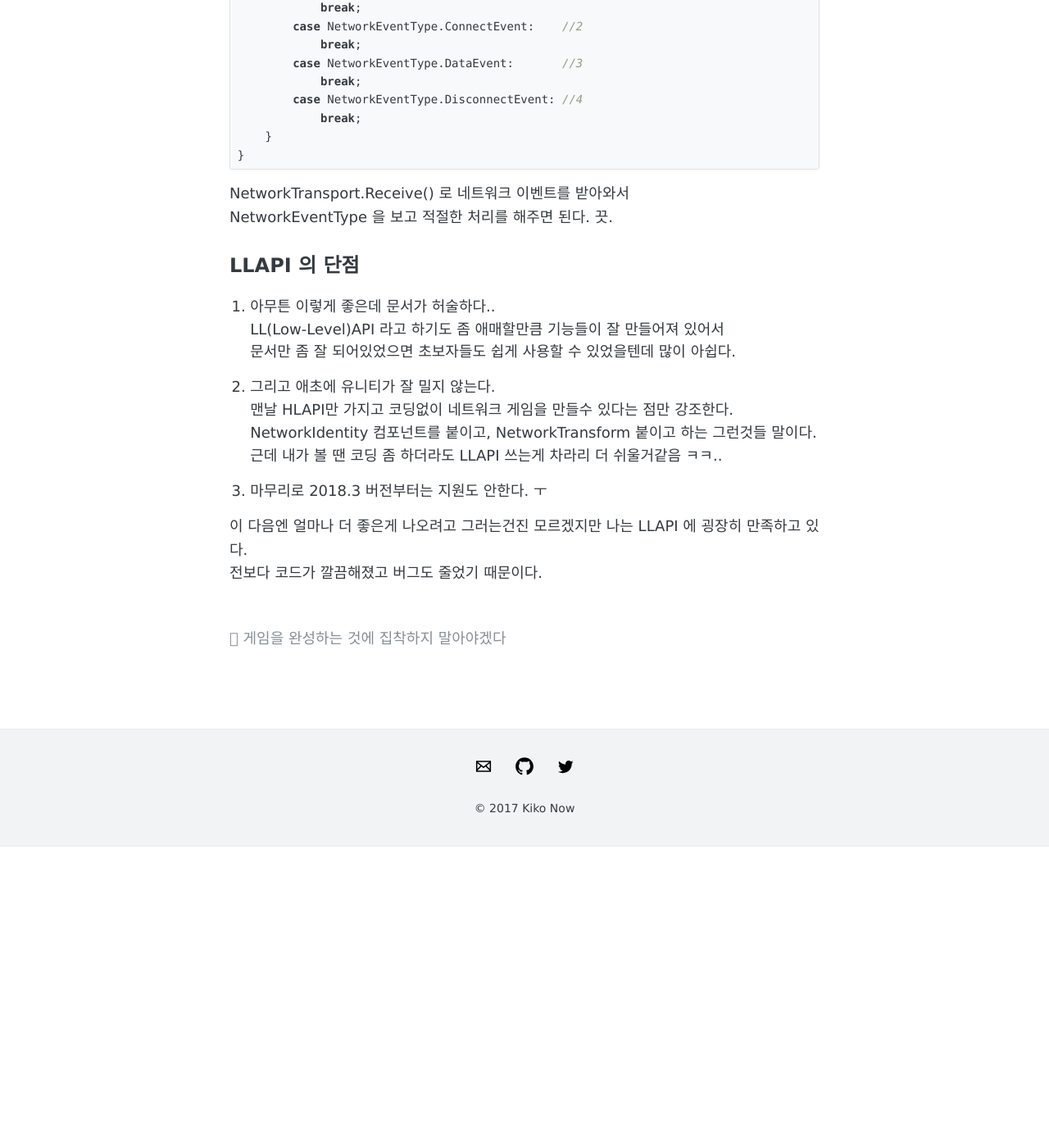
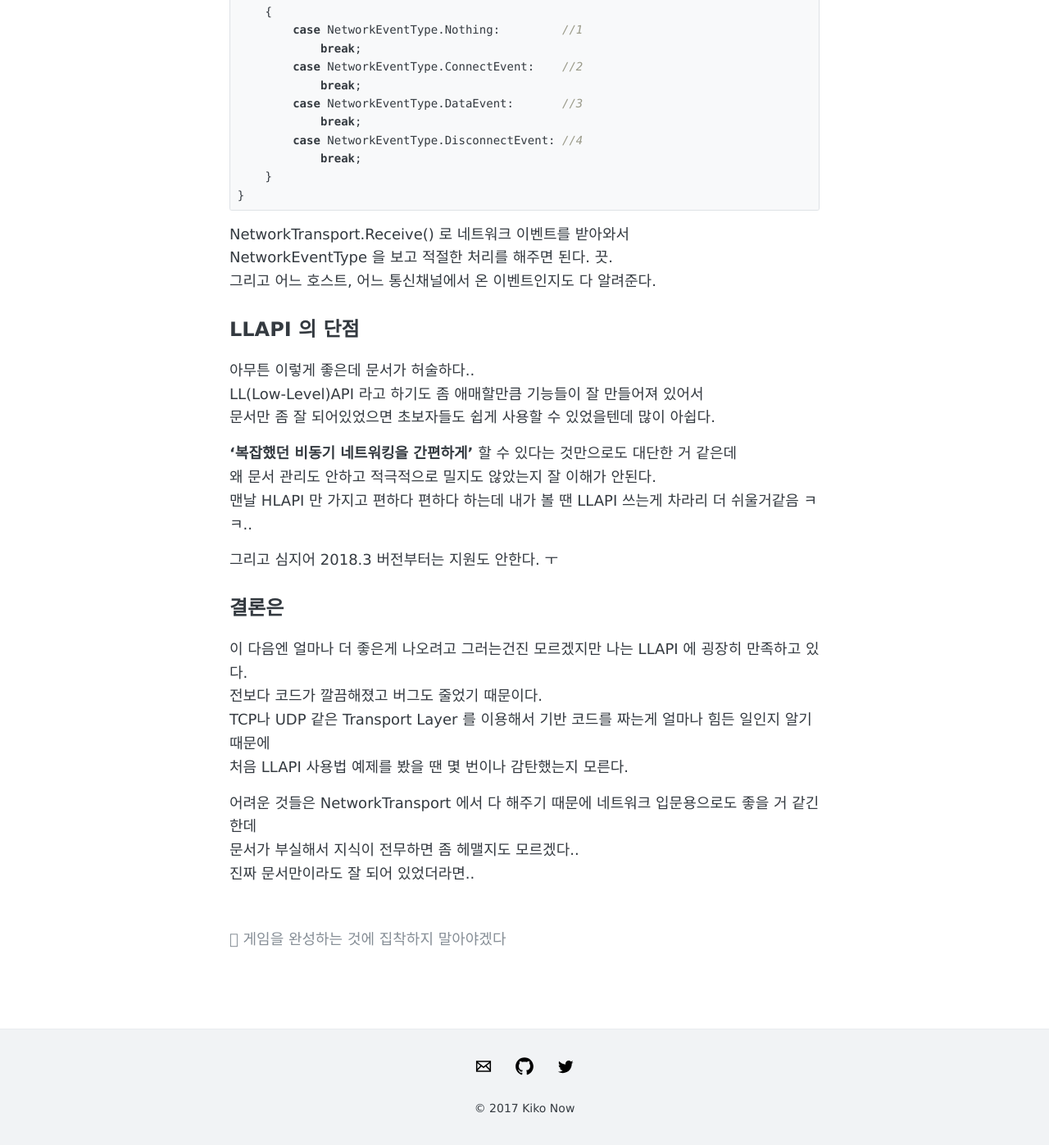
Before and after one commit to chickeningot/chickeningot.github.io, a Jekyll site: the page built from _posts/2019-3-27-post1.md, in a window 1280 px wide and 1400 px high, scrolled down 1179 px. Shown: the top 1397 px of the window at 82% size. Built offline with Jekyll 4.4.1, drawn with Linux system fonts in a browser that asks for light colours; comment, search, counter and statistics services are not loaded; before the commit the page ends 2212 px from its top, so only the background shows below that; some of the changed text lies outside the part shown.

Commit message:
update 2019-3-27-post1

```diff
--- a/_posts/2019-3-27-post1.md
+++ b/_posts/2019-3-27-post1.md
@@ -5,18 +5,21 @@ tags:
   - Unity
 ---
 
-닷넷의 TCP 소켓을 이용해서 네트워크 통신을 구현하고
-그것을 유니티에 옮겨서 직접 만든 유니티 전용 네트워킹 라이브러리가 있었는데
-최근 유니티의 [NetworkTransport](https://docs.unity3d.com/2018.2/Documentation/ScriptReference/Networking.NetworkTransport.html) 문서를 읽고나서 '이 좋은걸 여태 몰랐다니' 하면서
-모든 소켓 코드를 당장 이걸로 교체해 버렸다.
+닷넷의 TCP 소켓을 이용해서 네트워크 통신을 직접 구현하고
+그것을 유니티에 옮겨서 만든 유니티 전용 네트워킹 라이브러리가 있었는데
+최근 유니티의 [NetworkTransport](https://docs.unity3d.com/2018.2/Documentation/ScriptReference/Networking.NetworkTransport.html) 문서를 발견하고는   모든 소켓 코드를 당장 이걸로 교체해 버렸다.
+내가 닷넷 소켓으로 구현하려고 했던 기능들이 다 있는데다가 코드는 더 간단했기 때문이다.
 
 ## LLAPI 의 장점
 예전에 잠깐 HLAPI를 써보려 했다가 너무 난잡하고 버그도 많아서 크게 실망했던 적이 있었는데
-그에 비해서 LLAPI는.. HLAPI의 어그로에 묻혀서 너무 저평가되고 있는게 아닐까 싶을정도로 잘만들어져 있다.
-1. 접속관리도 알아서 해주고 이벤트도 직관적이고
+(NetworkIdentity 를 붙이고, NetworkTransform 을 붙이고 하던 그거)
+그에 비해서 LLAPI는 HLAPI의 어그로에 묻혀서 너무 저평가되고 있는게 아닐까 싶을정도로 잘만들어져 있다.
+
+접속관리도 알아서 해주고 이벤트나 에러코드도 직관적이고
 Reliable, Unreliable 등등 여러 통신채널도 다 구현되어 있어서 그냥 가져다 쓰면 되고
 
-2. **무엇보다 모든 기능이 유니티 메인스레드에서 돌아간다!**
+**무엇보다 모든 기능이 유니티 메인스레드에서 돌아간다!**
+
 구체적으로는, Update() 에서 이벤트를 Polling 하는 방식으로 비동기처리가 구현되어 있다.
 비동기 처리를 단일 쓰레드로 할 수 있다는 건 정말로 큰 장점이다.
 
@@ -52,18 +55,25 @@ void Update()
 
 NetworkTransport.Receive() 로 네트워크 이벤트를 받아와서
 NetworkEventType 을 보고 적절한 처리를 해주면 된다. 끗.
+그리고 어느 호스트, 어느 통신채널에서 온 이벤트인지도 다 알려준다.
 
 ## LLAPI 의 단점
-1. 아무튼 이렇게 좋은데 문서가 허술하다..
+아무튼 이렇게 좋은데 문서가 허술하다..
 LL(Low-Level)API 라고 하기도 좀 애매할만큼 기능들이 잘 만들어져 있어서
 문서만 좀 잘 되어있었으면 초보자들도 쉽게 사용할 수 있었을텐데 많이 아쉽다.
 
-2. 그리고 애초에 유니티가 잘 밀지 않는다.
-맨날 HLAPI만 가지고 코딩없이 네트워크 게임을 만들수 있다는 점만 강조한다.
-NetworkIdentity 컴포넌트를 붙이고, NetworkTransform  붙이고 하는 그런것들 말이다.
-근데 내가 볼 땐 코딩 좀 하더라도 LLAPI 쓰는게 차라리 더 쉬울거같음 ㅋㅋ..
+**'복잡했던 비동기 네트워킹을 간편하게'** 할 수 있다는 것만으로도 대단한 거 같은데
+왜 문서 관리도 안하고 적극적으로 밀지도 않았는지 잘 이해가 안된다.
+맨날 HLAPI 만 가지고 편하다 편하다 하는데 내가 볼 땐 LLAPI 쓰는게 차라리 더 쉬울거같음 ㅋㅋ..
 
-3. 마무리로 2018.3 버전부터는 지원도 안한다. ㅜ
+그리고 심지어 2018.3 버전부터는 지원도 안한다. ㅜ
 
+## 결론은
 이 다음엔 얼마나 더 좋은게 나오려고 그러는건진 모르겠지만 나는 LLAPI 에 굉장히 만족하고 있다.
 전보다 코드가 깔끔해졌고 버그도 줄었기 때문이다.
+TCP나 UDP 같은 Transport Layer 를 이용해서 기반 코드를 짜는게 얼마나 힘든 일인지 알기 때문에
+처음 LLAPI 사용법 예제를 봤을 땐 몇 번이나 감탄했는지 모른다.
+
+어려운 것들은 NetworkTransport 에서 다 해주기 때문에 네트워크 입문용으로도 좋을 거 같긴 한데
+문서가 부실해서 지식이 전무하면 좀 헤맬지도 모르겠다..
+진짜 문서만이라도 잘 되어 있었더라면..
```
